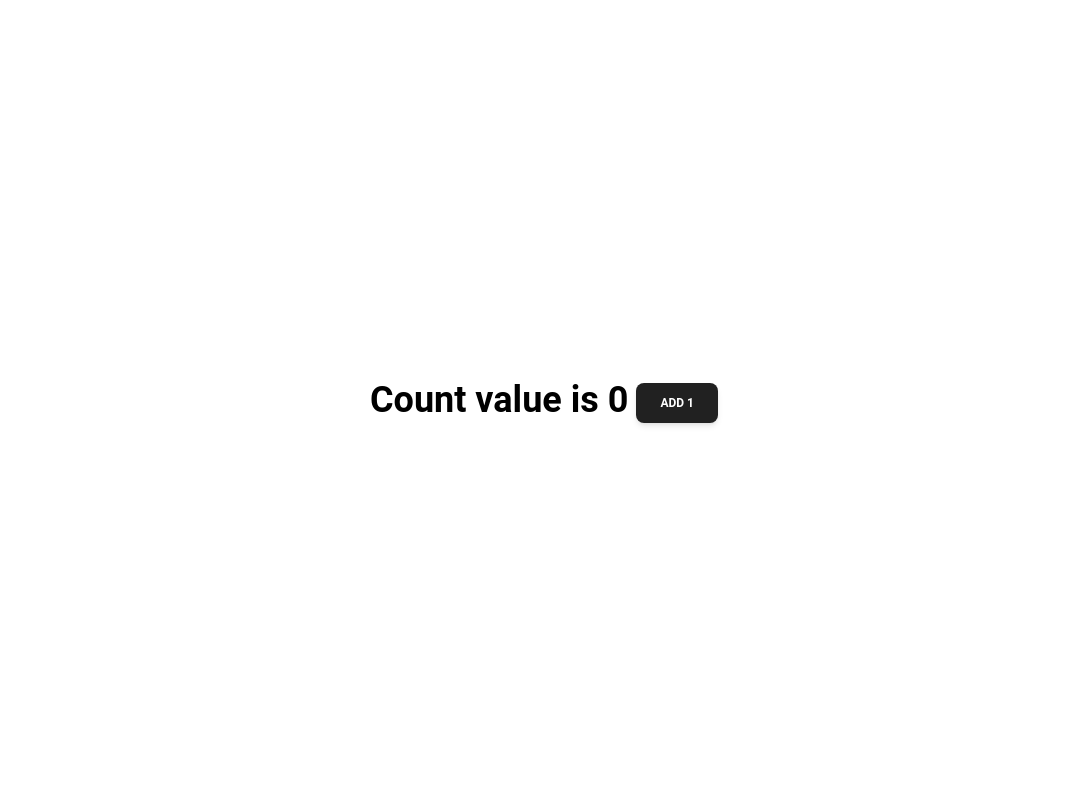
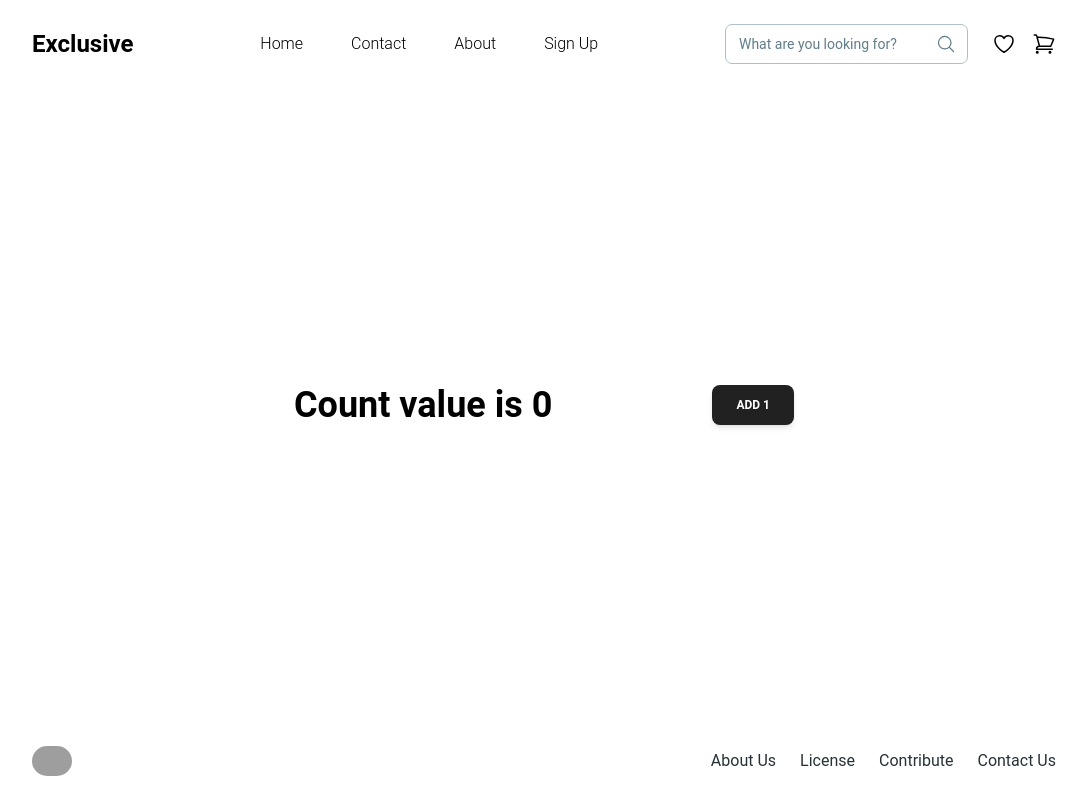
Before and after one commit to kunalznk/ecommerce-frontend, a React (Vite) app: page / in a window 1280 px wide. Shown: the whole page, without its empty margins (96-1182 px from the left). Built offline with nearby package versions, Linux system fonts and the light colour scheme; grey boxes are pictures that could not be loaded.

Commit message:
Header and Footer Added for page Layout

```diff
--- a/package.json
+++ b/package.json
@@ -10,6 +10,7 @@
     "preview": "vite preview"
   },
   "dependencies": {
+    "@heroicons/react": "^2.1.1",
     "@material-tailwind/react": "^2.1.8",
     "react": "^18.2.0",
     "react-dom": "^18.2.0"
--- a/src/App.jsx
+++ b/src/App.jsx
@@ -1,10 +1,20 @@
+import Footer from "./components/Footer";
+import Header from "./components/Header";
 import Home from "./pages/Home";
 
 function App() {
   return (
     <>
-      <div className="flex flex-col justify-center items-center w-full h-dvh">
-        <Home />
+      <div className="flex flex-col items-center w-full h-dvh">
+        <div className="w-4/5 py-6">
+          <Header />
+        </div>
+        <div className="h-full w-4/5">
+          <Home />
+        </div>
+        <div className="w-4/5 py-6">
+          <Footer />
+        </div>
       </div>
     </>
   );
--- /dev/null
+++ b/src/components/Footer.jsx
@@ -0,0 +1,52 @@
+const Footer = () => {
+  return (
+    <>
+      <footer class="w-full bg-white">
+        <div class="flex flex-row flex-wrap items-center justify-center text-center bg-white md:justify-between">
+          <img
+            src="https://avatars.githubusercontent.com/u/50258809?v=4"
+            alt="logo-ct"
+            class="w-10 rounded-full"
+          />
+          <ul class="flex flex-wrap items-center gap-6 text-base font-base">
+            <li>
+              <a
+                href="#"
+                class="block font-sans text-base antialiased font-normal leading-relaxed transition-colors text-blue-gray-900 hover:text-blue-500 focus:text-blue-500"
+              >
+                About Us
+              </a>
+            </li>
+            <li>
+              <a
+                href="#"
+                class="block font-sans text-base antialiased font-normal leading-relaxed transition-colors text-blue-gray-900 hover:text-blue-500 focus:text-blue-500"
+              >
+                License
+              </a>
+            </li>
+            <li>
+              <a
+                href="#"
+                class="block font-sans text-base antialiased font-normal leading-relaxed transition-colors text-blue-gray-900 hover:text-blue-500 focus:text-blue-500"
+              >
+                Contribute
+              </a>
+            </li>
+            <li>
+              <a
+                href="#"
+                class="block font-sans text-base antialiased font-normal leading-relaxed transition-colors text-blue-gray-900 hover:text-blue-500 focus:text-blue-500"
+              >
+                Contact Us
+              </a>
+            </li>
+          </ul>
+        </div>
+        {/* <span class="block border-t border-blue-gray-50" /> */}
+      </footer>
+    </>
+  );
+};
+
+export default Footer;
--- /dev/null
+++ b/src/components/Header.jsx
@@ -0,0 +1,41 @@
+import { IconButton, Input, Typography } from "@material-tailwind/react";
+import {
+  HeartIcon,
+  ShoppingCartIcon,
+  MagnifyingGlassIcon,
+} from "@heroicons/react/24/outline";
+import { HeartIcon as FHeartIcon } from "@heroicons/react/24/solid";
+
+const Header = () => {
+  return (
+    <div className="flex items-center justify-between ">
+      <Typography className="text-2xl font-bold">Exclusive</Typography>
+      <div className="flex justify-center items-center gap-12">
+        {["Home", "Contact", "About", "Sign Up"].map((label) => (
+          <Typography className="text-base font-base">{label}</Typography>
+        ))}
+      </div>
+      <div className="flex justify-center items-center gap-6">
+        <div>
+          <Input
+            variant="outlined"
+            label="What are you looking for?"
+            className="h-full w-full"
+            size="md"
+            icon={<MagnifyingGlassIcon />}
+          />
+        </div>
+        <div className="flex justify-center items-center gap-4">
+          <div className="w-6 aspect-square text-black">
+            <HeartIcon className="h-full w-full" />
+          </div>
+          <div className="w-6 aspect-square text-black">
+            <ShoppingCartIcon className="h-full w-full" />
+          </div>
+        </div>
+      </div>
+    </div>
+  );
+};
+
+export default Header;
--- /dev/null
+++ b/src/components/ToggleButton.jsx
@@ -0,0 +1,18 @@
+import { IconButton } from "@material-tailwind/react";
+import { useState } from "react";
+
+const ToggleButton = ({ Active, Inactive, onToggle }) => {
+  const [toggle, setToggle] = useState(false);
+
+  function HandleClick() {
+    setToggle(!toggle);
+    onToggle();
+  }
+  return (
+    <IconButton className="h-full w-full bg-black" onClick={HandleClick}>
+      {toggle ? <Active /> : <Inactive />}
+    </IconButton>
+  );
+};
+
+export default ToggleButton;
--- a/src/pages/Home.jsx
+++ b/src/pages/Home.jsx
@@ -6,7 +6,7 @@ const Home = () => {
   const [count, setCount] = useState(0);
 
   return (
-    <div className="flex justify-between items-end gap-2 py-3">
+    <div className="w-full h-full flex justify-center items-center gap-40 py-3">
       <Typography variant="h2">Count value is {count}</Typography>
       <Button
         onClick={() => {
```
Also changed, not shown: 1 other file (tests, documents, lock files or other folders).
